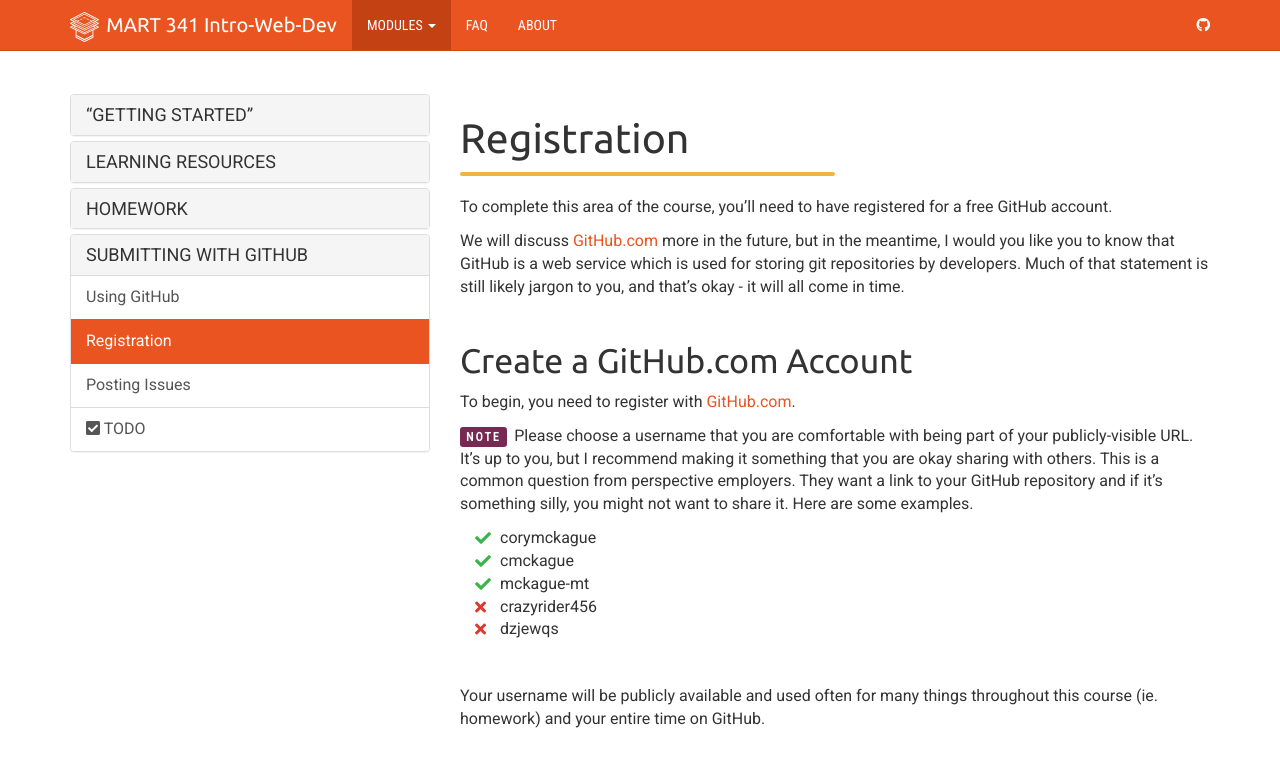
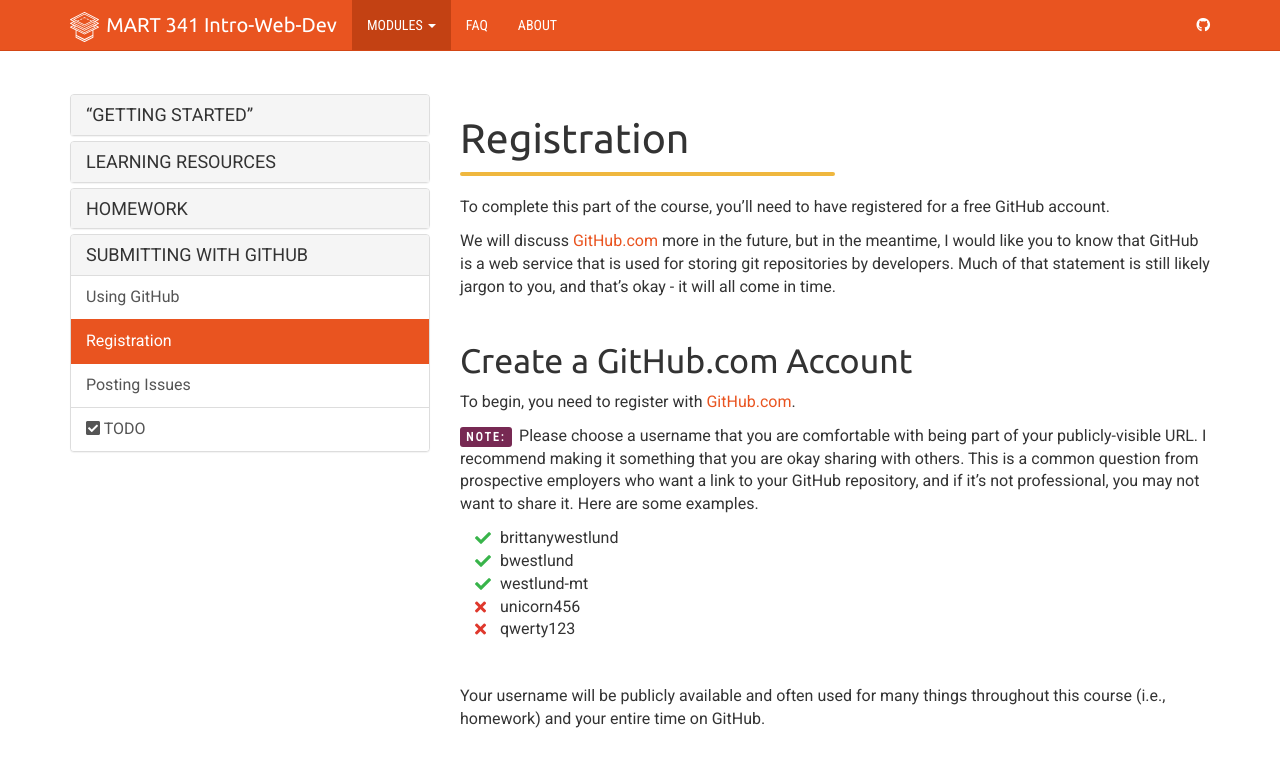
Before and after one commit to Montana-Media-Arts/webDesignFall2024, a Jekyll site: the page built from _docs/topic-00/03-submitting/page-02.md, in a window 1280 px wide and 1400 px high, cut to the strip 0-760 px from the top of the window. Built offline with Jekyll 4.4.1, drawn with Linux system fonts in a browser that asks for light colours; nearby versions of some CDN libraries; some of the changed text lies outside the part shown.

Commit message:
Made minor edits for clarity

```diff
--- a/_docs/topic-00/03-submitting/page-02.md
+++ b/_docs/topic-00/03-submitting/page-02.md
@@ -9,25 +9,25 @@
 <div class="divider-heading"></div>
 
 
-To complete this area of the course, you’ll need to have registered for a free GitHub account.
+To complete this part of the course, you’ll need to have registered for a free GitHub account.
 
-We will discuss <a href="https://github.com/" target="_blank">GitHub.com</a> more in the future, but in the meantime, I would you like you to know that GitHub is a web service which is used for storing git repositories by developers. Much of that statement is still likely jargon to you, and that’s okay - it will all come in time.
+We will discuss <a href="https://github.com/" target="_blank">GitHub.com</a> more in the future, but in the meantime, I would like you to know that GitHub is a web service that is used for storing git repositories by developers. Much of that statement is still likely jargon to you, and that’s okay - it will all come in time.
 
 
 ## Create a GitHub.com Account
 To begin, you need to register with <a href="https://github.com/" target="_blank">GitHub.com</a>.
 
-<span class="label label-info">Note</span> Please choose a username that you are comfortable with being part of your publicly-visible URL. It's up to you, but I recommend making it something that you are okay sharing with others.  This is a common question from perspective employers.  They want a link to your GitHub repository and if it's something silly, you might not want to share it.  Here are some examples.
+<span class="label label-info">Note:</span> Please choose a username that you are comfortable with being part of your publicly-visible URL. I recommend making it something that you are okay sharing with others. This is a common question from prospective employers who want a link to your GitHub repository, and if it's not professional, you may not want to share it.  Here are some examples.
 
 <ul class="pros-and-cons">
-  <li class="icon-pro">corymckague</li>
-  <li class="icon-pro">cmckague</li>
-  <li class="icon-pro">mckague-mt</li>
-  <li class="icon-con">crazyrider456</li>
-  <li class="icon-con">dzjewqs</li>
+  <li class="icon-pro">brittanywestlund</li>
+  <li class="icon-pro">bwestlund</li>
+  <li class="icon-pro">westlund-mt</li>
+  <li class="icon-con">unicorn456</li>
+  <li class="icon-con">qwerty123</li>
 </ul>
 
-Your username will be publicly available and used often for many things throughout this course (ie. homework) and your entire time on GitHub.
+Your username will be publicly available and often used for many things throughout this course (i.e., homework) and your entire time on GitHub.
 
 <iframe src="https://umontanamediaarts.com/MART341/wp-admin/admin-ajax.php?action=h5p_embed&id=13" width="473" height="517" frameborder="0" allowfullscreen="allowfullscreen"></iframe><script src="https://umontanamediaarts.com/MART341/wp-content/plugins/h5p/h5p-php-library/js/h5p-resizer.js" charset="UTF-8"></script>
 <a href="https://umontanamediaarts.com/MART341/wp-admin/admin-ajax.php?action=h5p_embed&id=13" class="btn btn-default btn-xs" target="_blank">View Larger</a>
```
Also changed, not shown: other parts of _docs/topic-00/03-submitting/page-02.md (+1 -1 lines).
